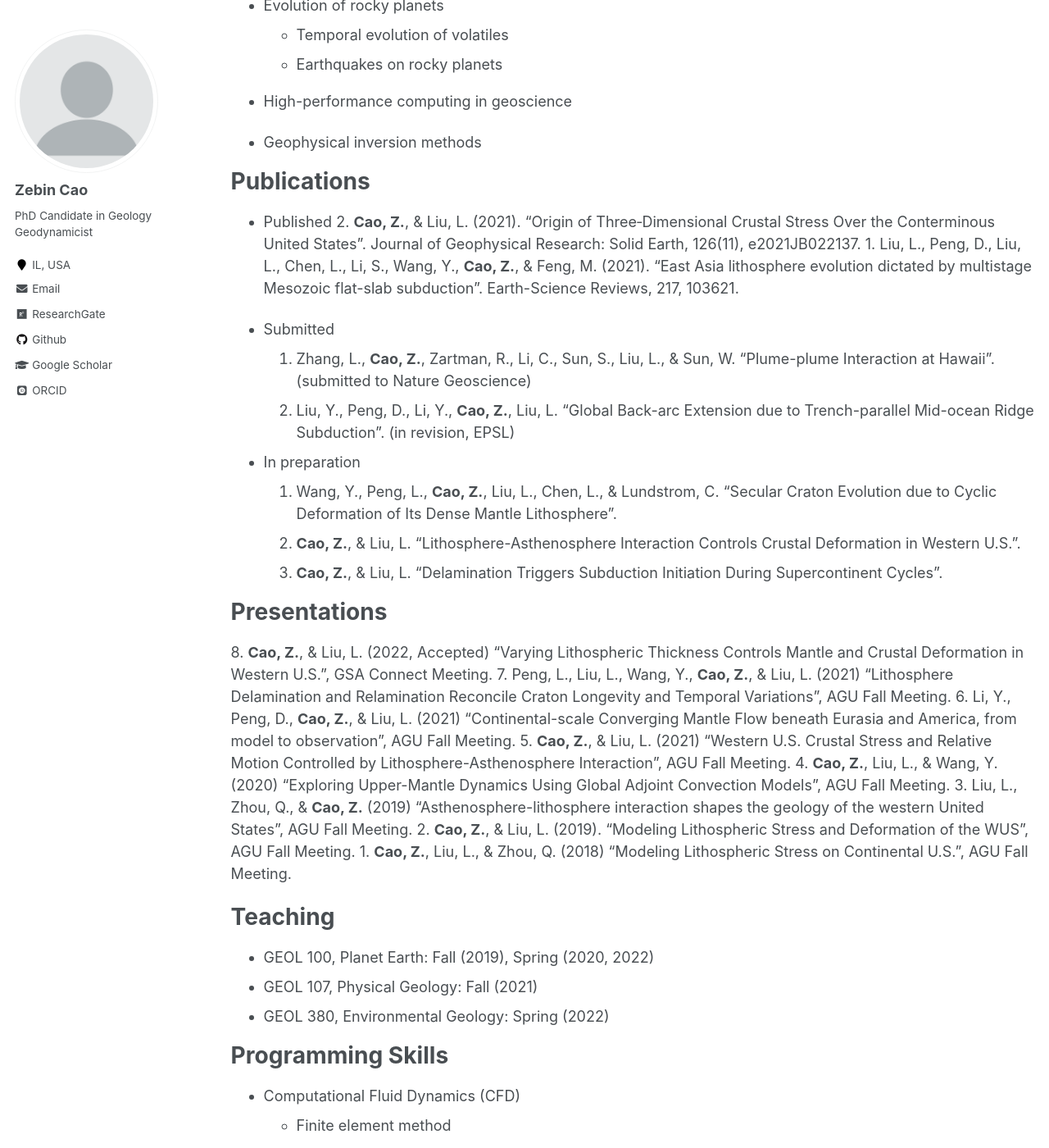
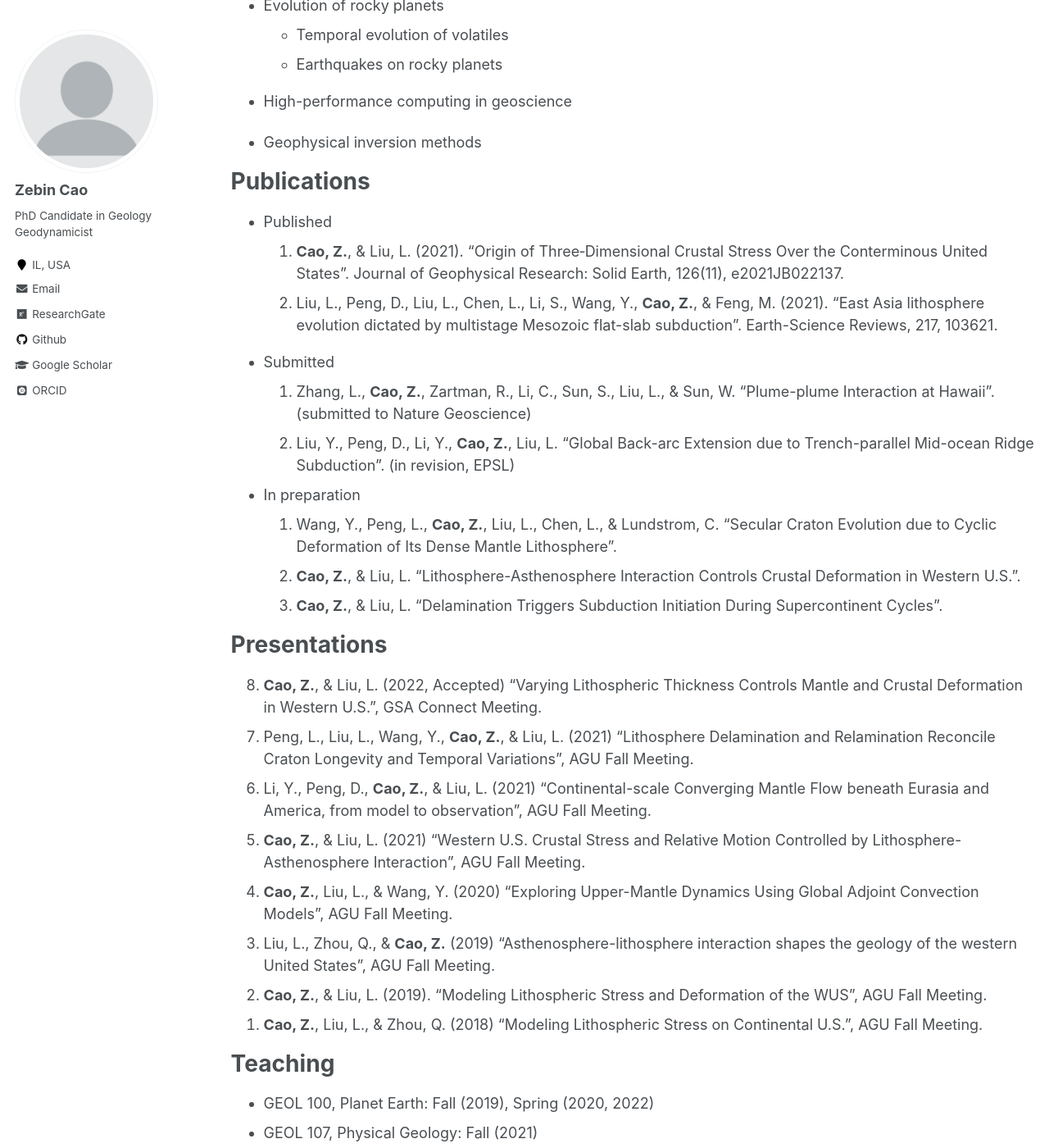
Before and after one commit to ZebinCao/ZebinCao.github.io, a Jekyll site: the page built from _pages/cv.md, in a window 1280 px wide and 1400 px high, scrolled down 712 px. Shown: the whole window at 82% size. Built offline with Jekyll 4.4.1, drawn with Linux system fonts in a browser that asks for light colours; some web fonts are replaced.

Commit message:
Reversed list

```diff
--- a/_pages/cv.md
+++ b/_pages/cv.md
@@ -40,28 +40,30 @@ Research Interests
 Publications
 ======
 * Published
-2\. **Cao, Z.**, & Liu, L. (2021). “Origin of Three‐Dimensional Crustal Stress Over the Conterminous United States”. Journal of Geophysical Research: Solid Earth, 126(11), e2021JB022137.
-1\. Liu, L., Peng, D., Liu, L., Chen, L., Li, S., Wang, Y., **Cao, Z.**, & Feng, M. (2021). “East Asia lithosphere evolution dictated by multistage Mesozoic flat-slab subduction”. Earth-Science Reviews, 217, 103621.
+0. **Cao, Z.**, & Liu, L. (2021). “Origin of Three‐Dimensional Crustal Stress Over the Conterminous United States”. Journal of Geophysical Research: Solid Earth, 126(11), e2021JB022137.
+0. Liu, L., Peng, D., Liu, L., Chen, L., Li, S., Wang, Y., **Cao, Z.**, & Feng, M. (2021). “East Asia lithosphere evolution dictated by multistage Mesozoic flat-slab subduction”. Earth-Science Reviews, 217, 103621.
+{: reversed="reversed"}
 
 * Submitted
-1. Zhang, L., **Cao, Z.**, Zartman, R., Li, C., Sun, S., Liu, L., & Sun, W. “Plume-plume Interaction at Hawaii”. (submitted to Nature Geoscience)
-2. Liu, Y., Peng, D., Li, Y., **Cao, Z.**, Liu, L. “Global Back-arc Extension due to Trench-parallel Mid-ocean Ridge Subduction”. (in revision, EPSL)
+0. Zhang, L., **Cao, Z.**, Zartman, R., Li, C., Sun, S., Liu, L., & Sun, W. “Plume-plume Interaction at Hawaii”. (submitted to Nature Geoscience)
+0. Liu, Y., Peng, D., Li, Y., **Cao, Z.**, Liu, L. “Global Back-arc Extension due to Trench-parallel Mid-ocean Ridge Subduction”. (in revision, EPSL)
 
 * In preparation
-1. Wang, Y., Peng, L., **Cao, Z.**, Liu, L., Chen, L., & Lundstrom, C. “Secular Craton Evolution due to Cyclic Deformation of Its Dense Mantle Lithosphere”.
-2. **Cao, Z.**, & Liu, L. “Lithosphere-Asthenosphere Interaction Controls Crustal Deformation in Western U.S.”.
-3. **Cao, Z.**, & Liu, L. “Delamination Triggers Subduction Initiation During Supercontinent Cycles”.
+0. Wang, Y., Peng, L., **Cao, Z.**, Liu, L., Chen, L., & Lundstrom, C. “Secular Craton Evolution due to Cyclic Deformation of Its Dense Mantle Lithosphere”.
+0. **Cao, Z.**, & Liu, L. “Lithosphere-Asthenosphere Interaction Controls Crustal Deformation in Western U.S.”.
+0. **Cao, Z.**, & Liu, L. “Delamination Triggers Subduction Initiation During Supercontinent Cycles”.
 
 Presentations
 ======
-8\. **Cao, Z.**, & Liu, L. (2022, Accepted) “Varying Lithospheric Thickness Controls Mantle and Crustal Deformation in Western U.S.”, GSA Connect Meeting.
-7\. Peng, L., Liu, L., Wang, Y., **Cao, Z.**, & Liu, L. (2021) “Lithosphere Delamination and Relamination Reconcile Craton Longevity and Temporal Variations”, AGU Fall Meeting.
-6\. Li, Y., Peng, D., **Cao, Z.**, & Liu, L. (2021) “Continental-scale Converging Mantle Flow beneath Eurasia and America, from model to observation”, AGU Fall Meeting.
-5\. **Cao, Z.**, & Liu, L. (2021) “Western U.S. Crustal Stress and Relative Motion Controlled by Lithosphere-Asthenosphere Interaction”, AGU Fall Meeting.
-4\. **Cao, Z.**, Liu, L., & Wang, Y. (2020) “Exploring Upper-Mantle Dynamics Using Global Adjoint Convection Models”, AGU Fall Meeting.
-3\. Liu, L., Zhou, Q., & **Cao, Z.** (2019) “Asthenosphere-lithosphere interaction shapes the geology of the western United States”, AGU Fall Meeting.
-2\. **Cao, Z.**, & Liu, L. (2019). “Modeling Lithospheric Stress and Deformation of the WUS”, AGU Fall Meeting.
-1\. **Cao, Z.**, Liu, L., & Zhou, Q. (2018) “Modeling Lithospheric Stress on Continental U.S.”, AGU Fall Meeting.
+0. **Cao, Z.**, & Liu, L. (2022, Accepted) “Varying Lithospheric Thickness Controls Mantle and Crustal Deformation in Western U.S.”, GSA Connect Meeting.
+0. Peng, L., Liu, L., Wang, Y., **Cao, Z.**, & Liu, L. (2021) “Lithosphere Delamination and Relamination Reconcile Craton Longevity and Temporal Variations”, AGU Fall Meeting.
+0. Li, Y., Peng, D., **Cao, Z.**, & Liu, L. (2021) “Continental-scale Converging Mantle Flow beneath Eurasia and America, from model to observation”, AGU Fall Meeting.
+0. **Cao, Z.**, & Liu, L. (2021) “Western U.S. Crustal Stress and Relative Motion Controlled by Lithosphere-Asthenosphere Interaction”, AGU Fall Meeting.
+0. **Cao, Z.**, Liu, L., & Wang, Y. (2020) “Exploring Upper-Mantle Dynamics Using Global Adjoint Convection Models”, AGU Fall Meeting.
+0. Liu, L., Zhou, Q., & **Cao, Z.** (2019) “Asthenosphere-lithosphere interaction shapes the geology of the western United States”, AGU Fall Meeting.
+0. **Cao, Z.**, & Liu, L. (2019). “Modeling Lithospheric Stress and Deformation of the WUS”, AGU Fall Meeting.
+0. **Cao, Z.**, Liu, L., & Zhou, Q. (2018) “Modeling Lithospheric Stress on Continental U.S.”, AGU Fall Meeting.
+{: reversed="reversed"}
 
 Teaching
 ======
```
